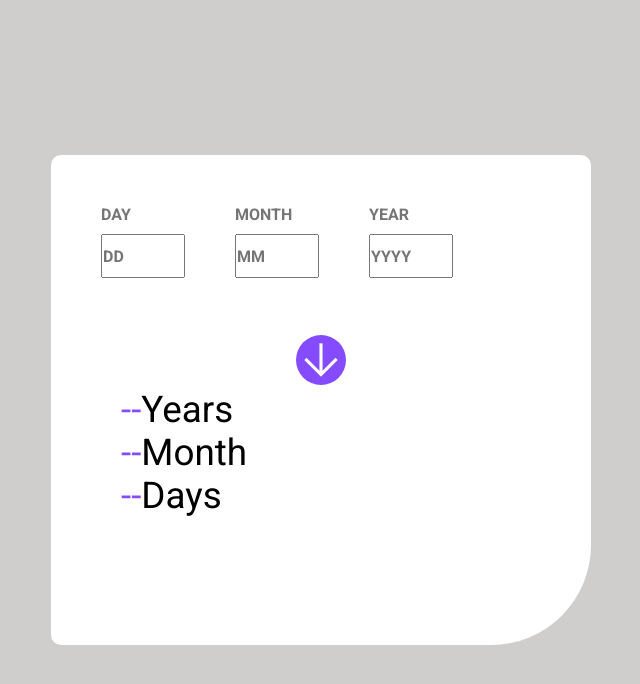
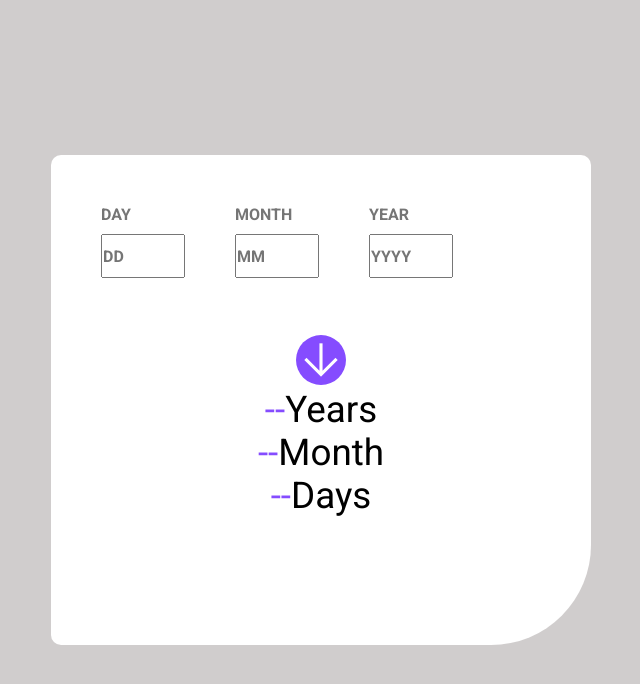
Before and after one commit to Ray-BT/Age-calculator-app, a plain HTML site: page index.html in a window 1280 px wide. Shown: the whole page, without its empty margins (319-959 px from the left). Drawn offline with nearby package versions, Linux system fonts and the light colour scheme.

Commit message:
Update style.css

```diff
--- a/styles/style.css
+++ b/styles/style.css
@@ -91,7 +91,7 @@ div#res {
     width: 400px;
     font-size: 2.3em;
     height: auto;
-    text-align: start;
+    text-align: center;
 }
 
 @media screen and (min-width: 1024px) {
@@ -105,4 +105,5 @@ div#res {
         background-color: white;
         transform: translate(-50%, -50%);
     }
+
 }
```
